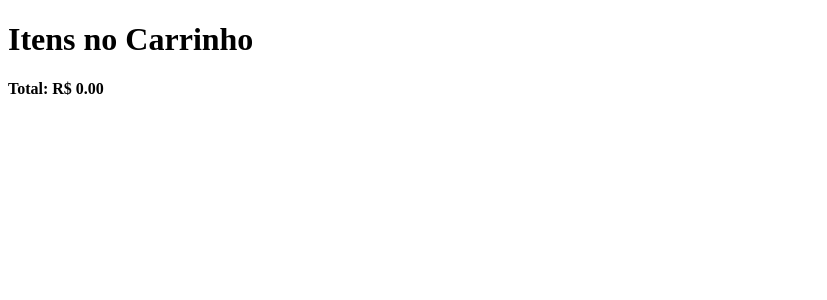
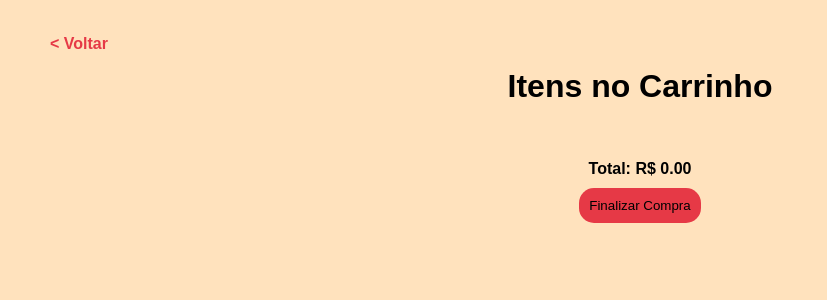
Before and after one commit to JoaoAraujo19/-Trabalho-UVA, a PHP site: page /html/carrinho.html in a window 1280 px wide. Shown: the top 300 px of the page, without its empty margins (0-827 px from the left). Run offline with PHP 8.4, Linux system fonts and the light colour scheme.

Commit message:
Dia 23 finalizado

```diff
--- /dev/null
+++ b/css/carrinho.css
@@ -0,0 +1,55 @@
+*{
+    margin: 5px 5px;
+  }
+  /* Background*/
+  body{
+    background-color: rgb(255, 226, 189);
+
+}
+  /* Discrição Hamburguer */
+.container-bk-taste {
+    display: flex;
+    flex-direction: column;
+    font-family: sans-serif;
+    background-color: rgb(255, 226, 189);
+    padding: 20px;
+  }
+
+  .voltar a {
+    color: #e63946;
+    text-decoration: none;
+    font-weight: bold;
+    margin-bottom: 10px;
+  }
+  h1{
+    display: flex;
+    justify-content: center;
+    align-items: center;
+  }
+  #lista-carrinho{
+    margin-top: 50px;
+    display: flex;
+    flex-direction: column;
+    justify-content: center;
+    align-items: center;
+    font-weight: bold;
+
+  }
+
+button{
+    padding: 10px;
+    border-radius: 15px;
+    border: none;
+    background-color: #e63946;
+    transition: 0.5s;
+}
+button:hover{
+    background-color: #bb1220;
+}
+.remove{
+    background-color: aliceblue;
+}
+img{
+    width: 30px;
+    height: auto;
+}
--- a/html/carrinho.html
+++ b/html/carrinho.html
@@ -5,11 +5,20 @@
     <meta name="viewport" content="width=device-width, initial-scale=1.0">
     <link rel="shortcut icon" href="../img/icones/logoGsemCirculo.png" type="image/x-icon">
     <script defer src="../js/itens-carrinho.js"></script>
+    <link rel="stylesheet" href="../css/carrinho.css">
     <title>Empresa</title>
 </head>
-
 <body>
-    <h1>Itens no Carrinho</h1>
-    <div id="lista-carrinho"></div>
+    <main>
+        <div class="container-bk-taste">
+            <div class="voltar">
+              <a href="./Cardapio.html"> &lt Voltar </a>
+            </div>
+        <div class="listagem">
+                <h1>Itens no Carrinho</h1>
+                <div id="lista-carrinho"></div>
+        </div>
+          </div>
+    </main>
 </body>
 </html>
--- a/js/itens-carrinho.js
+++ b/js/itens-carrinho.js
@@ -31,6 +31,12 @@ function atualizarCarrinho() {
     const totalDiv = document.createElement("div");
     totalDiv.innerHTML = `<strong>Total: R$ ${total.toFixed(2)}</strong>`;
     container.appendChild(totalDiv);
+
+
+    const finalizarCompraBtn = document.createElement("button");
+    finalizarCompraBtn.textContent = "Finalizar Compra";
+    finalizarCompraBtn.onclick = finalizarCompra;
+    container.appendChild(finalizarCompraBtn);
 }
 
 function remover(nome) {
@@ -47,4 +53,26 @@ localStorage.setItem("carrinho", JSON.stringify(carrinho));
     atualizarCarrinho();
 }
 
+function finalizarCompra() {
+    if (carrinho.length > 0) {
+
+        alert("Compra finalizada com sucesso!\nItens: " + carrinho.map(item => `${item.nome} (${item.quantidade})`).join(", ") + "\nTotal: R$ " + calcularTotal().toFixed(2));
+
+        // Limpa o carrinho após a finalização (opcional)
+        carrinho = [];
+        localStorage.removeItem("carrinho");
         atualizarCarrinho();
+    } else {
+        alert("Seu carrinho está vazio. Adicione itens para finalizar a compra.");
+    }
+}
+
+function calcularTotal() {
+    let total = 0;
+    carrinho.forEach(item => {
+        total += (precos[item.nome] || 0) * item.quantidade;
+    });
+    return total;
+}
+
+atualizarCarrinho();
```
Also changed, not shown: css/Cardapio.css (+13 -13 lines). Lines whose indentation alone changed are shown as unchanged.
